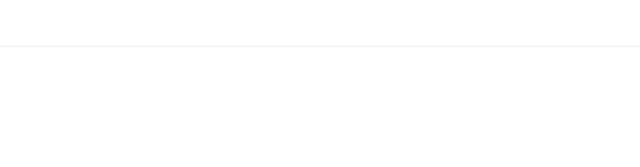
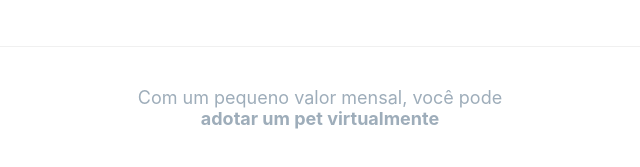
Before and after one commit to guilhermesquita/multstack-pets, a Next.js app: page / in a window 1280 px wide. Shown: the part 223-390 px from the top of the page, without its empty margins (320-960 px from the left). Built offline with nearby package versions, Linux system fonts and the light colour scheme.

Commit message:
component titles

```diff
--- a/src/pages/index.tsx
+++ b/src/pages/index.tsx
@@ -1,8 +1,14 @@
-import type { NextPage } from 'next'
+import type { NextPage } from 'next';
+import Title from '../ui/components/title/Title';
 
 const Home: NextPage = () => {
   return (
-    <div></div>
+    <div>
+      <Title title=''
+      subtitle={
+      <span>Com um pequeno valor mensal, você pode <br/> <strong>adotar um pet virtualmente</strong></span>
+      } />
+    </div>
   )
 }
 
--- /dev/null
+++ b/src/ui/components/title/Title.style.tsx
@@ -0,0 +1,16 @@
+import { styled } from "@mui/material";
+import { style } from "@mui/system";
+
+export const Title = styled('h1')`
+    font-size: 20px;
+    text-align: center;
+    margin-top: ${({theme}) => theme.spacing(5)};
+`;
+
+export const SubTitle = styled('h3')`
+    font-size: 18px;
+    text-align: center;
+    margin-bottom: ${({theme}) => theme.spacing(5)};
+    font-weight: normal;
+    color: ${({theme}) => theme.palette.text.secondary};
+`;
--- /dev/null
+++ b/src/ui/components/title/Title.tsx
@@ -0,0 +1,15 @@
+import * as S from "./Title.style";
+
+interface TitleProps{
+    title: string;
+    subtitle?: string | JSX.Element;
+}
+
+export default function Title(props: TitleProps){
+    return(
+    <>
+        <S.Title>{props.title}</S.Title>
+        <S.SubTitle>{props.subtitle}</S.SubTitle>
+    </>
+    )
+}
```
